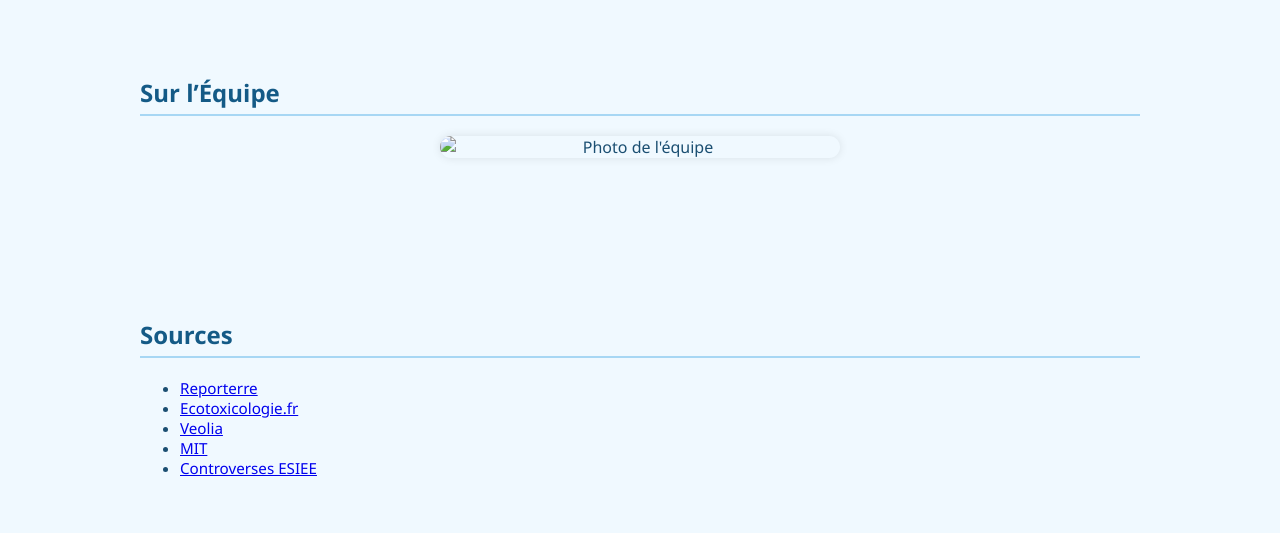
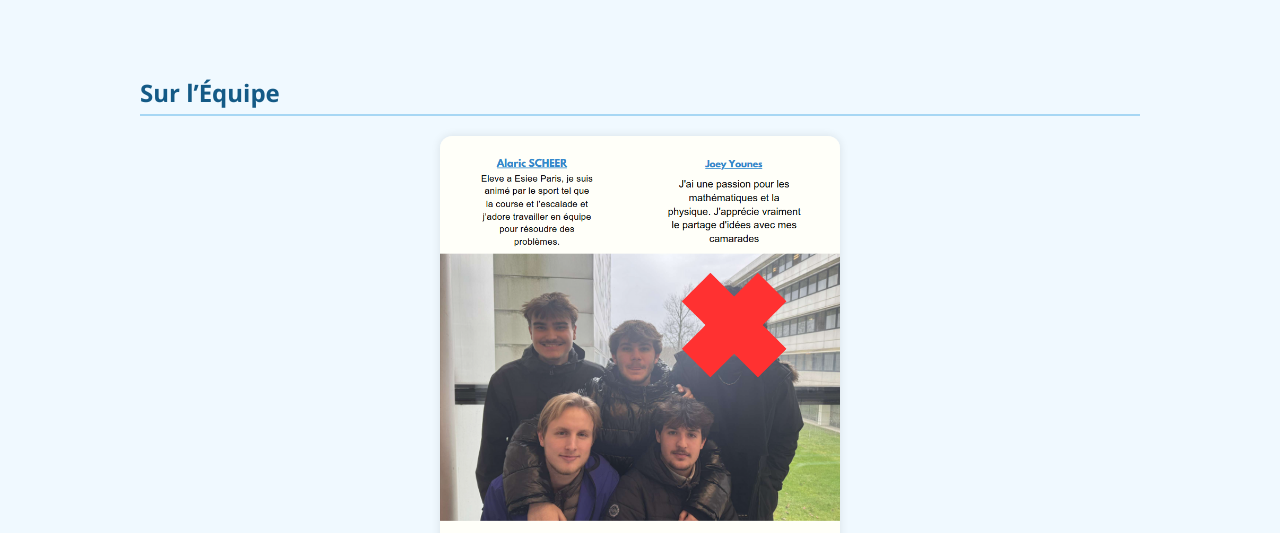
Before and after one commit to bsaintourens/MSH-Dessalement, a plain HTML site: page index.html in a window 1280 px wide. Shown: the part 5700-6233 px from the top of the page. Drawn offline with Linux system fonts and the light colour scheme.

Commit message:
Update index.html

```diff
--- a/index.html
+++ b/index.html
@@ -307,7 +307,7 @@ img.carte-acteurs {
 <section id="equipe">
   <h1>Sur l’Équipe</h1>
   <div class="intro-img">
-    <img src="img.equipe.jpg" alt="Photo de l'équipe" class="dessalement">
+    <img src="img.equipe.png" alt="Photo de l'équipe" class="dessalement">
   </div>
 </section>
 
```
